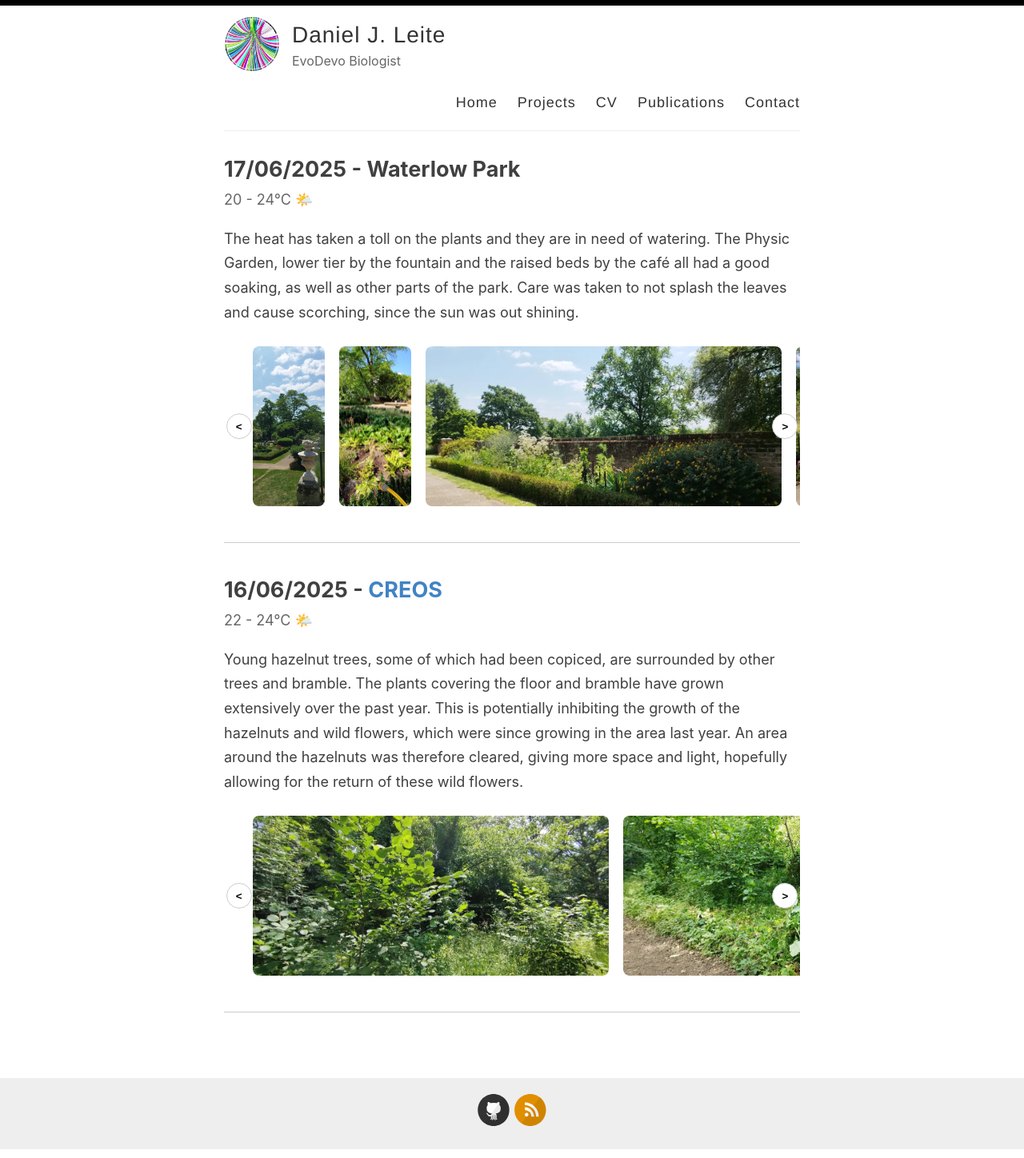
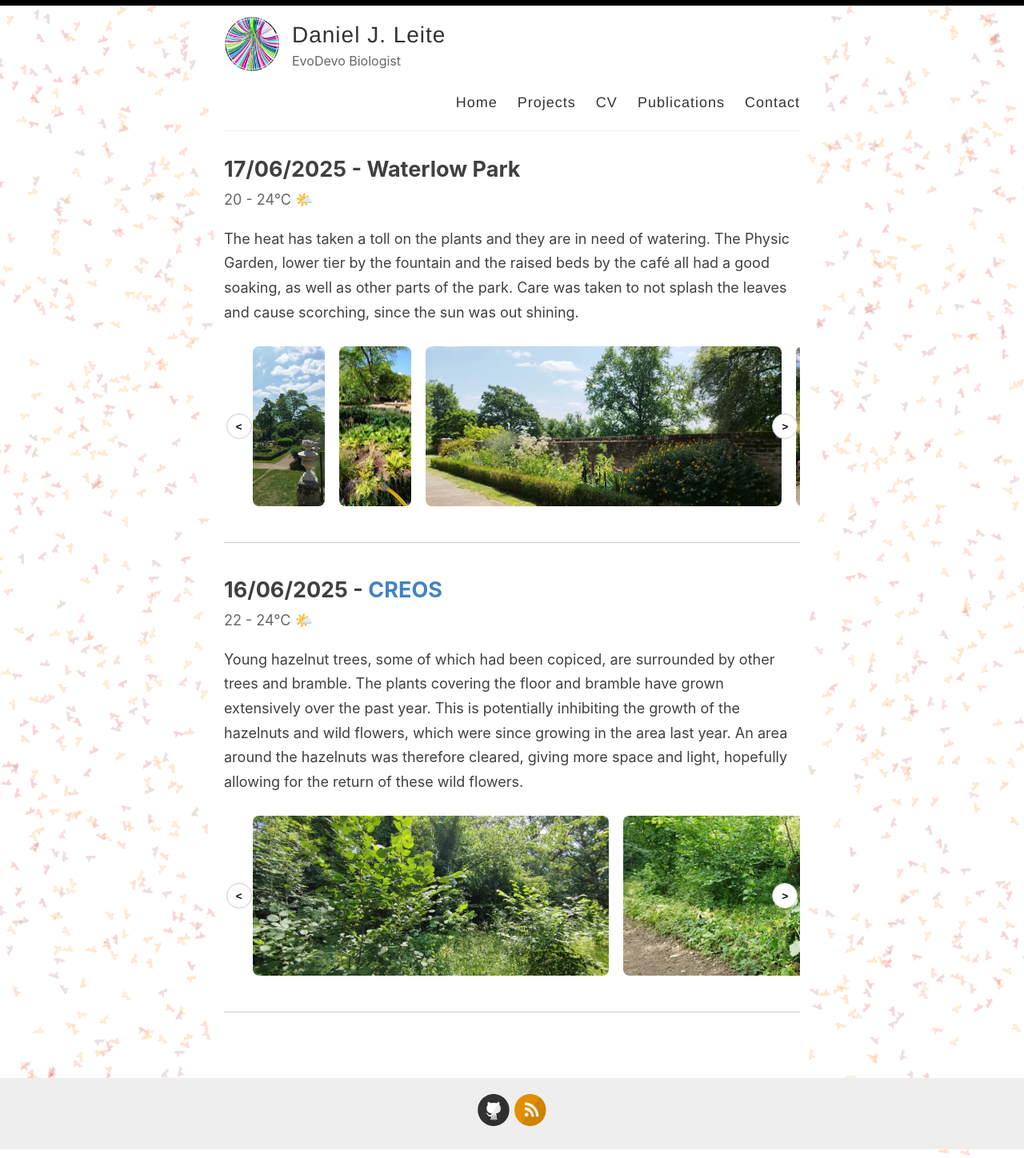
Before and after one commit to djleite/djleite.github.io, a Jekyll site: the page built from _pages/volunteering.md, in a window 1280 px wide. Shown: the whole page at 80% size. Built offline with Jekyll 4.4.1, drawn with Linux system fonts in a browser that asks for light colours; nearby versions of some CDN libraries.

Commit message:
add volunteering page leaves

```diff
--- a/_includes/leaf-background.html
+++ b/_includes/leaf-background.html
@@ -1,7 +1,8 @@
 <!-- _includes/leaf-background.html -->
 <style>
     html, body {
-      overflow: hidden;
+      overflow-x: hidden; /* allow vertical scroll only */
+      overflow-y: auto;
     }
 
     .leaf {
```
Also changed, not shown: other parts of _includes/leaf-background.html (+1 -1 lines).
